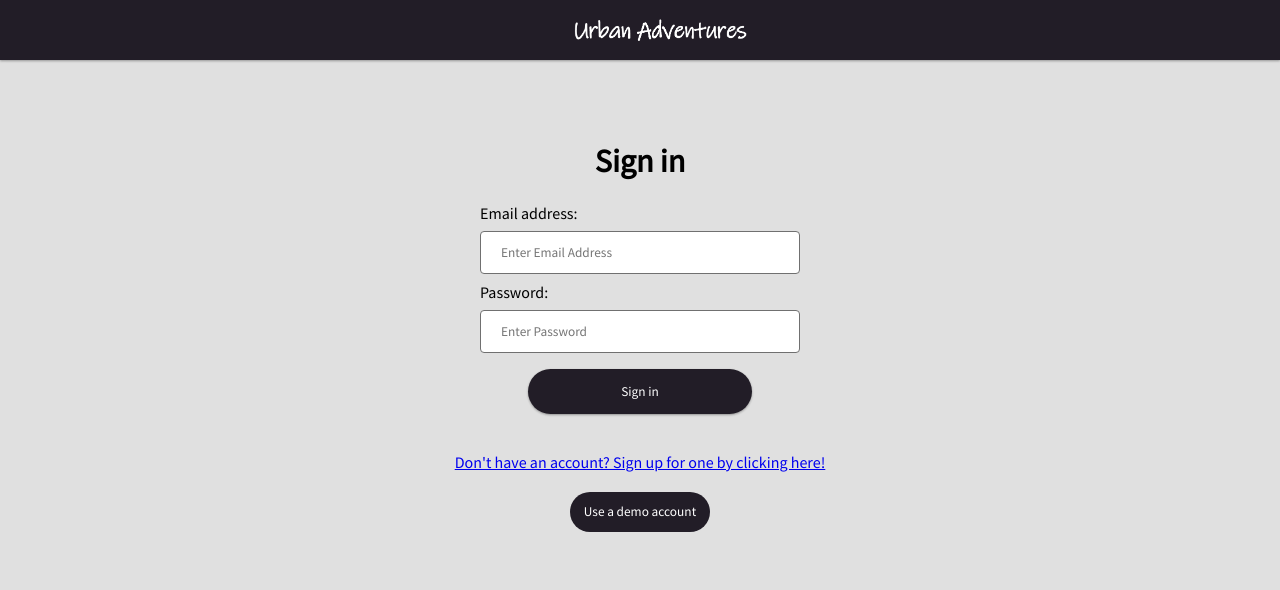
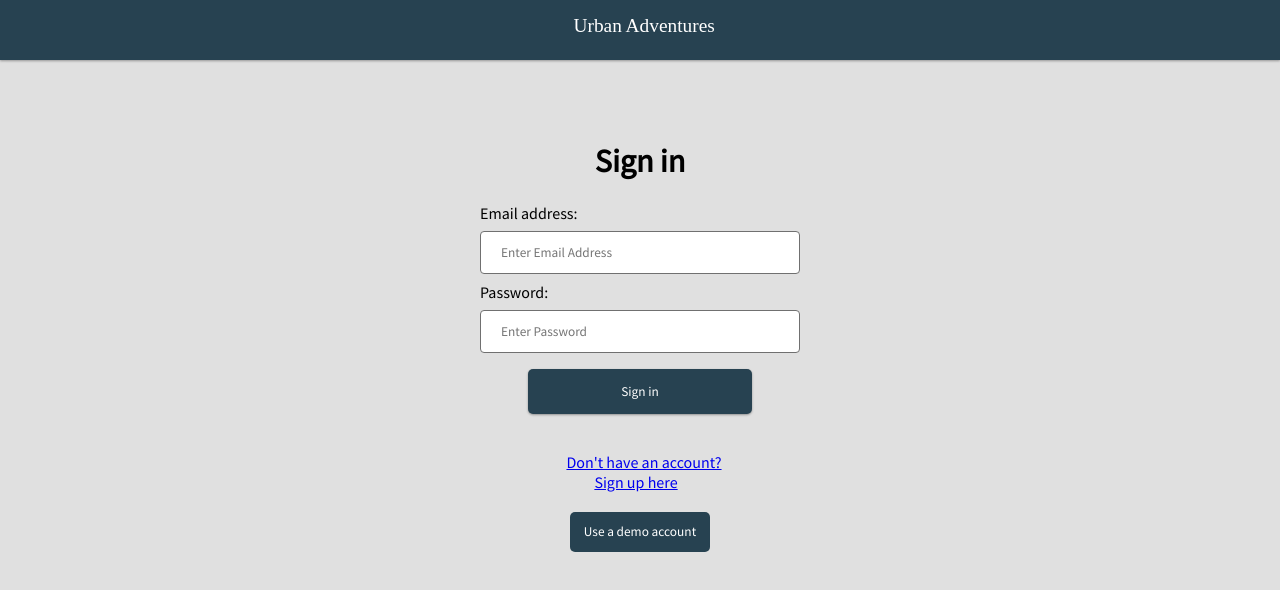
Before and after one commit to tcw5038/UrbanAdventures, a website: page public/login.html in a window 1280 px wide. Drawn offline with nearby package versions, Linux system fonts and the light colour scheme.

Commit message:
Committing css overhaul

```diff
--- a/public/css/index.css
+++ b/public/css/index.css
@@ -78,7 +78,7 @@ BRANDING AND SUBTITLE STYLING
 
 .absolute-container {
   position: absolute;
-  top: 4%;
+  top: 10%;
   width: 100%;
 }
 
--- a/public/css/login.css
+++ /dev/null
@@ -1,162 +0,0 @@
-* {
-  font-family: "Source Sans Pro", sans-serif;
-}
-
-body {
-  box-sizing: border-box;
-  margin: 0;
-  padding: 0;
-  background-color: rgb(224, 224, 224);
-}
-
-.signup-link {
-  margin-left: auto;
-  margin-right: auto;
-  text-align: center;
-}
-
-.error-message {
-  margin-left: auto;
-  margin-right: auto;
-  text-align: center;
-  padding-bottom: 10px;
-}
-
-/* FORM STYLING */
-h1 {
-  text-align: center;
-}
-
-.form-container {
-  margin-top: 100px;
-  border-radius: 5px;
-  padding: 20px;
-  width: 25%;
-  margin-left: auto;
-  margin-right: auto;
-}
-
-input[type="text"],
-[type="password"],
-[type="email"],
-select {
-  width: 100%;
-  padding: 12px 20px;
-  margin: 8px 0;
-  display: inline-block;
-  margin-left: auto;
-  margin-right: auto;
-  border: 1px solid rgb(112, 112, 112);
-  border-radius: 4px;
-  box-sizing: border-box;
-}
-
-input[type="submit"] {
-  width: 70%;
-
-  background-color: #221D27;
-  color: white;
-  padding: 14px 20px;
-  margin: 8px 0;
-  display:block;
-  margin-left:auto;
-  margin-right:auto;
-  border: none;
-  border-radius: 24px;
-  cursor: pointer;
-
-  box-shadow: 0 1px 3px rgba(0, 0, 0, 0.12), 0 1px 2px rgba(0, 0, 0, 0.24);
-}
-
-input[type="submit"]:hover {
-  background-color: rgb(61, 53, 70);
-}
-
-/* DEMO BUTTON */
-.demo-account-button {
-  display: block;
-  margin: 0 auto;
-  margin-bottom: 10px;
-  height: 40px;
-  width: 140px;
-  border-radius: 24px;
-  background-color: #221D27;
-  border:none;
-  color: white;
-}
-
-.demo-account-button:hover {
-  cursor: pointer;
-  background-color: rgb(61, 53, 70);
-}
-
-/* NAV STYLING BETTER WAY */
-
-/* Nav bar container*/
-.topnav {
-  background-color: #221D27;
-  overflow: hidden;
-  position: fixed;
-  z-index: 3;
-  top: 0px;
-  right: 0px;
-  left: 0px;
-  height: 60px;
-  box-shadow: 0 1px 3px rgba(0, 0, 0, 0.12), 0 1px 2px rgba(0, 0, 0, 0.24);
-}
-
-.nav-ul {
-  display: flex;
-  list-style-type: none;
-}
-
-.navitem {
-  color: white;
-  font-weight: 300;
-  padding: 15px;
-  font-size: 1.1em;
-  text-decoration: none;
-}
-
-.logo {
-  height: 30px;
-  width: auto;
-}
-
-.nav-li {
-  flex-basis: 100px;
-  text-align: center;
-}
-
-a {
-  padding: 0.5em;
-}
-
-/*.nav-li:first-child,
-  .nav-li:nth-child(n + 5) {
-		order: 3;
-	}
-
-	.nav-li:nth-child(n + 5) {
-		text-align: right;
-	}*/
-
-/* margin auto center aligns logo */
-.nav-li:first-child {
-  margin-left: auto;
-  margin-right: auto;
-  flex-basis: auto;
-}
-
-/* Nav hover */
-.topnav .navitem:hover {
-  font-weight: 600;
-}
-
-/* MOBILE */
-@media (max-width: 600px) {
-  .form-container {
-    width: 60%;
-    margin-top: 50px;
-  }
-}
--- /dev/null
+++ b/public/css/loginAndSignup.css
@@ -0,0 +1,161 @@
+* {
+  font-family: "Source Sans Pro", sans-serif;
+}
+
+body {
+  box-sizing: border-box;
+  margin: 0;
+  padding: 0;
+  background-color: rgb(224, 224, 224);
+}
+
+.signin-link {
+  margin-left: auto;
+  margin-right: auto;
+  text-align: center;
+}
+
+.signup-link {
+  margin-left: auto;
+  margin-right: auto;
+  text-align: center;
+}
+
+.error-message {
+  margin-left: auto;
+  margin-right: auto;
+  text-align: center;
+  padding-bottom: 10px;
+}
+
+/*
+---------------------------------
+FORM STYLING
+---------------------------------
+*/
+h1 {
+  text-align: center;
+}
+
+.form-container {
+  margin-top: 100px;
+  border-radius: 5px;
+  padding: 20px;
+  width: 25%;
+  margin-left: auto;
+  margin-right: auto;
+}
+
+input[type="text"],
+[type="password"],
+[type="email"],
+select {
+  width: 100%;
+  padding: 12px 20px;
+  margin: 8px 0;
+  display: inline-block;
+  margin-left: auto;
+  margin-right: auto;
+  border: 1px solid rgb(112, 112, 112);
+  border-radius: 4px;
+  box-sizing: border-box;
+}
+
+input[type="submit"] {
+  width: 70%;
+  background-color: #274251;
+  color: white;
+  padding: 14px 20px;
+  margin: 8px 0;
+  border: none;
+  border-radius: 5px;
+  cursor: pointer;
+  display: block;
+  margin-left: auto;
+  margin-right: auto;
+  box-shadow: 0 1px 3px rgba(0, 0, 0, 0.12), 0 1px 2px rgba(0, 0, 0, 0.24);
+}
+
+input[type="submit"]:hover {
+  background-color: rgb(39, 66, 81, 0.9);
+}
+
+/* DEMO BUTTON */
+.demo-account-button {
+  display: block;
+  margin: 0 auto;
+  margin-bottom: 10px;
+  height: 40px;
+  width: 140px;
+  border-radius: 5px;
+  background-color: #274251;
+  color: white;
+  border: none;
+}
+
+.demo-account-button:hover {
+  cursor: pointer;
+  background-color: rgb(39, 66, 81, 0.9);
+}
+
+/* NAV STYLING BETTER WAY */
+
+/* Nav bar container*/
+.logo-wrapper {
+  background-color: #274251;
+  overflow: hidden;
+  position: fixed;
+  display: flex;
+  align-items: center;
+  z-index: 3;
+  top: 0;
+  width: 100%;
+  height: 60px;
+  box-shadow: 0 1px 3px rgba(0, 0, 0, 0.12), 0 1px 2px rgba(0, 0, 0, 0.24);
+}
+
+.nav-ul {
+  display: flex;
+  list-style-type: none;
+}
+
+.navitem {
+  color: white;
+  font-weight: 300;
+  padding: 15px;
+  font-size: 1em;
+  text-decoration: none;
+}
+
+.logo {
+  height: 5.3em;
+  width: 100%;
+}
+
+.nav-li {
+  flex-basis: 100px;
+  text-align: center;
+}
+
+a {
+  padding: 0.5em;
+}
+
+.nav-li:first-child {
+  margin-left: auto;
+  margin-right: auto;
+  flex-basis: auto;
+}
+
+/* Nav hover */
+.topnav .navitem:hover {
+  font-weight: 600;
+}
+
+/* MOBILE */
+@media (max-width: 600px) {
+  .form-container {
+    margin-top: 50px;
+    width: 60%;
+  }
+}
--- a/public/css/signup.css
+++ /dev/null
@@ -1,154 +0,0 @@
-* {
-  font-family: "Source Sans Pro", sans-serif;
-}
-
-body {
-  box-sizing: border-box;
-  margin: 0;
-  padding: 0;
-  background-color: rgb(224, 224, 224);
-}
-
-.signin-link {
-  margin-left: auto;
-  margin-right: auto;
-  text-align: center;
-}
-
-.error-message {
-  margin-left: auto;
-  margin-right: auto;
-  text-align: center;
-  padding-bottom: 10px;
-}
-
-/*
----------------------------------
-FORM STYLING
----------------------------------
-*/
-h1 {
-  text-align: center;
-}
-
-.form-container {
-  margin-top: 100px;
-  border-radius: 5px;
-  padding: 20px;
-  width: 25%;
-  margin-left: auto;
-  margin-right: auto;
-}
-
-input[type="text"],
-[type="password"],
-[type="email"],
-select {
-  width: 100%;
-  padding: 12px 20px;
-  margin: 8px 0;
-  display: inline-block;
-  margin-left: auto;
-  margin-right: auto;
-  border: 1px solid rgb(112, 112, 112);
-  border-radius: 4px;
-  box-sizing: border-box;
-}
-
-input[type="submit"] {
-  width: 70%;
-  background-color: #221d27;
-  color: white;
-  padding: 14px 20px;
-  margin: 8px 0;
-  border: none;
-  border-radius: 24px;
-  cursor: pointer;
-  display: block;
-  margin-left: auto;
-  margin-right: auto;
-  box-shadow: 0 1px 3px rgba(0, 0, 0, 0.12), 0 1px 2px rgba(0, 0, 0, 0.24);
-}
-
-input[type="submit"]:hover {
-  background-color: rgb(61, 53, 70);
-}
-
-/* DEMO BUTTON */
-.demo-account-button {
-  display: block;
-  margin: 0 auto;
-  margin-bottom: 10px;
-  height: 40px;
-  width: 140px;
-  border-radius: 24px;
-  background-color: #221d27;
-  color: white;
-  border: none;
-}
-
-.demo-account-button:hover {
-  cursor: pointer;
-  background-color: rgb(61, 53, 70);
-}
-
-/* NAV STYLING BETTER WAY */
-
-/* Nav bar container*/
-.topnav {
-  background-color: #221d27;
-  overflow: hidden;
-  position: fixed;
-  z-index: 3;
-  top: 0px;
-  right: 0px;
-  left: 0px;
-  height: 60px;
-  box-shadow: 0 1px 3px rgba(0, 0, 0, 0.12), 0 1px 2px rgba(0, 0, 0, 0.24);
-}
-
-.nav-ul {
-  display: flex;
-  list-style-type: none;
-}
-
-.navitem {
-  color: white;
-  font-weight: 300;
-  padding: 15px;
-  font-size: 1em;
-  text-decoration: none;
-}
-
-.logo {
-  height: 30px;
-  width: auto;
-}
-
-.nav-li {
-  flex-basis: 100px;
-  text-align: center;
-}
-
-a {
-  padding: 0.5em;
-}
-
-.nav-li:first-child {
-  margin-left: auto;
-  margin-right: auto;
-  flex-basis: auto;
-}
-
-/* Nav hover */
-.topnav .navitem:hover {
-  font-weight: 600;
-}
-
-/* MOBILE */
-@media (max-width: 600px) {
-  .form-container {
-    margin-top: 50px;
-    width: 60%;
-  }
-}
--- a/public/login.html
+++ b/public/login.html
@@ -1,35 +1,58 @@
 <!DOCTYPE html>
 <html lang="en">
   <head>
-    <meta charset="utf-8">
-    <meta http-equiv="X-UA-Compatible" content="IE=edge">
+    <meta charset="utf-8" />
+    <meta http-equiv="X-UA-Compatible" content="IE=edge" />
     <title>Login Page</title>
-    <meta name="description" content="">
-    <meta name="viewport" content="width=device-width, initial-scale=1">
-    <link href="css/login.css" rel="stylesheet" type="text/css" />
-    <link href="https://fonts.googleapis.com/css?family=Source+Sans+Pro:300,400" rel="stylesheet">
+    <meta name="description" content="" />
+    <meta name="viewport" content="width=device-width, initial-scale=1" />
+    <link href="css/loginAndSignup.css" rel="stylesheet" type="text/css" />
+    <link
+      href="https://fonts.googleapis.com/css?family=Source+Sans+Pro:300,400"
+      rel="stylesheet"
+    />
   </head>
-<div class="topnav">
-    <nav>
-      <ul class="nav-ul">
-        <li class="nav-li"><img class="logo" src="images/LogoWords.png"></li>
-      </ul>
-    </nav>
+  <div class="logo-wrapper">
+    <img class="logo" src="images/LogoWordsOnly.svg" />
   </div>
   <body>
     <div class="form-container">
       <form>
         <h1>Sign in</h1>
         <label for="email">Email address:</label>
-            <input type="email" placeholder="Enter Email Address" name="email" id ="email" required>
+        <input
+          type="email"
+          placeholder="Enter Email Address"
+          name="email"
+          id="email"
+          required
+        />
         <label for="password">Password:</label>
-            <input type="password" placeholder="Enter Password" name="password" id="password"required>
-            <input type="submit" class="signinbutton" value="Sign in">
+        <input
+          type="password"
+          placeholder="Enter Password"
+          name="password"
+          id="password"
+          required
+        />
+        <input type="submit" class="signinbutton" value="Sign in" />
       </form>
     </div>
     <div class="error-message"></div>
-<div class="signup-link"><a href="signup.html">Don't have an account? Sign up for one by clicking here!</a></div><br>
-<div class="demo-container"><input type="button" class="demo-account-button" value="Use a demo account"></div>
+    <div class="signup-link">
+      <a href="signup.html"
+        >Don't have an account?<br />
+        Sign up here</a
+      >
+    </div>
+    <br />
+    <div class="demo-container">
+      <input
+        type="button"
+        class="demo-account-button"
+        value="Use a demo account"
+      />
+    </div>
 
     <script src="https://code.jquery.com/jquery-3.0.0.js"></script>
     <script src="javascript/auth.js"></script>
```
Also changed, not shown: public/signup.html (+54 -19 lines), public/images/LogoWordsOnly.svg (added). Lines whose indentation alone changed are shown as unchanged.
